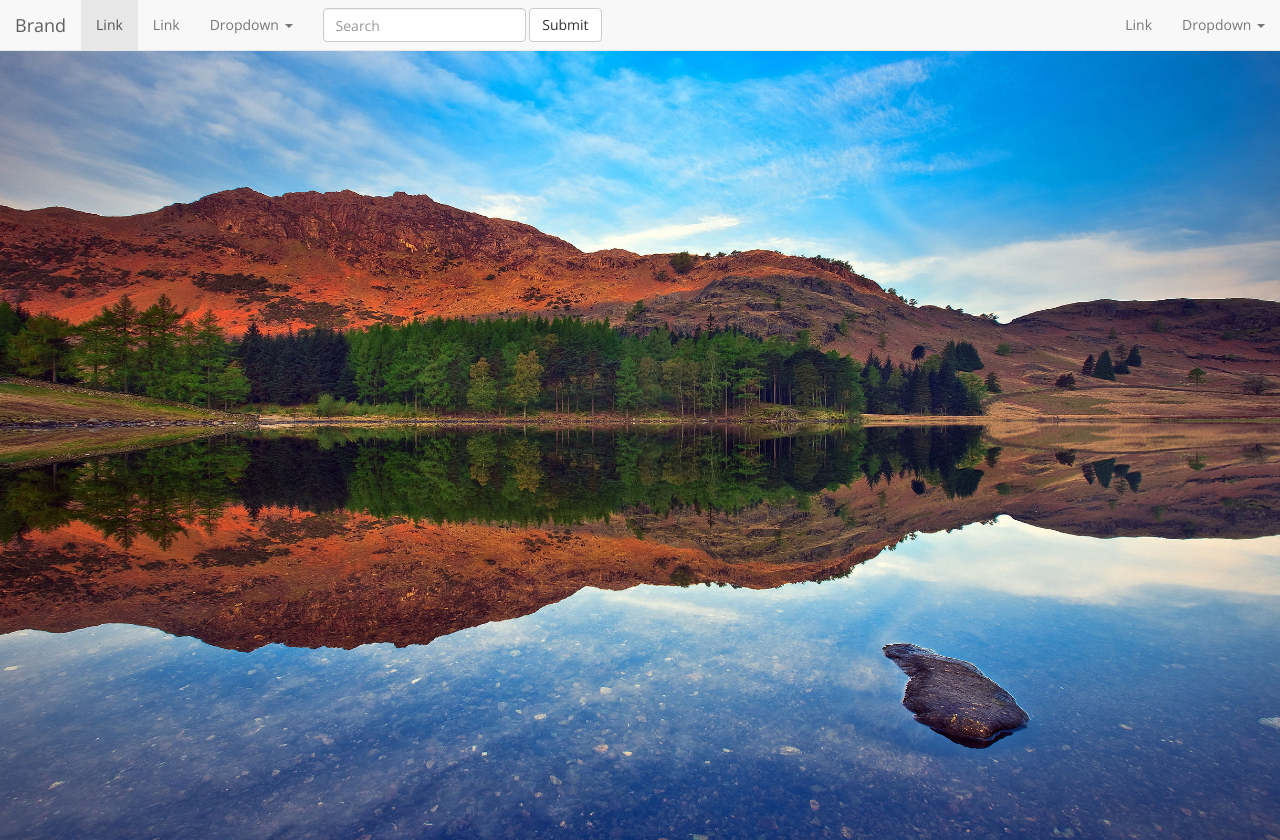
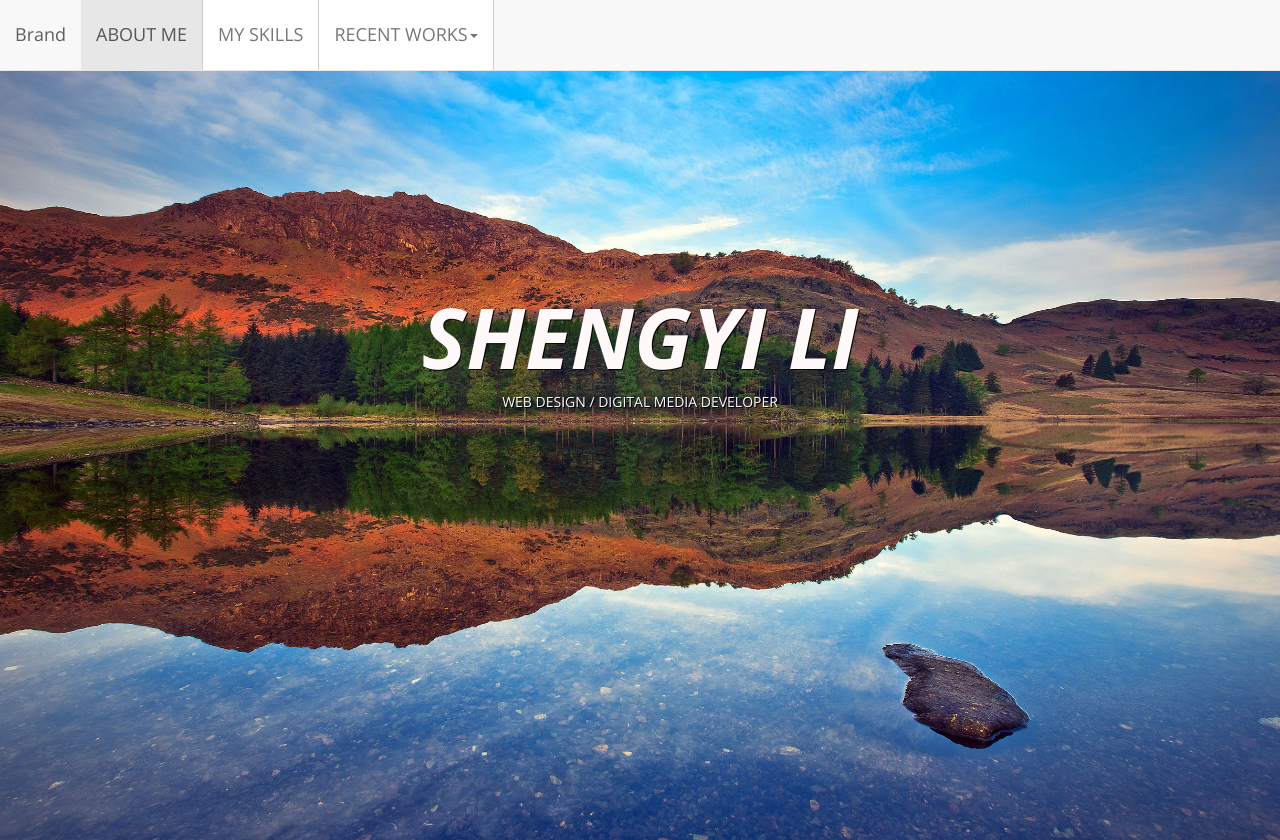
Before and after one commit to lilith198475/sc-web, a plain HTML site: page index.html in a window 1280 px wide. Shown: the top 840 px of the page. Drawn offline with nearby package versions, Linux system fonts and the light colour scheme.

Commit message:
2016/04/13

```diff
--- a/index.html
+++ b/index.html
@@ -69,16 +69,18 @@ a:hover .project-block{
                             <span class="icon-bar"></span>
                             <span class="icon-bar"></span>
                           </button>
-                          <a class="navbar-brand" href="#">Brand</a>
+                          <a class="navbar-brand" href="#"><h4>Brand</h4></a>
                         </div>
 
                         <!-- Collect the nav links, forms, and other content for toggling -->
                         <div class="collapse navbar-collapse" id="bs-example-navbar-collapse-1">
                           <ul class="nav navbar-nav">
-                            <li class="active"><a href="#">Link <span class="sr-only">(current)</span></a></li>
-                            <li><a href="#">Link</a></li>
+                            <li class="active"><a href="#" style="border-right: 1px solid #ccc;"><h4>ABOUT ME</h4>  <span class="sr-only">(current)</span></a></li>
+                            <li><a href="#" style="background:#FFFFFF; border-right: 1px solid #ccc;"><h4>MY SKILLS</h4></a></li>
+
+
                             <li class="dropdown">
-                              <a href="#" class="dropdown-toggle" data-toggle="dropdown" role="button" aria-haspopup="true" aria-expanded="false">Dropdown <span class="caret"></span></a>
+                              <a href="#" class="dropdown-toggle" data-toggle="dropdown" role="button" aria-haspopup="true" aria-expanded="false" style="background:#FFFFFF; border-right: 1px solid #ccc;"><h4>RECENT WORKS<span class="caret"></span></h4></a>
                               <ul class="dropdown-menu">
                                 <li><a href="#">Action</a></li>
                                 <li><a href="#">Another action</a></li>
@@ -90,25 +92,7 @@ a:hover .project-block{
                               </ul>
                             </li>
                           </ul>
-                          <form class="navbar-form navbar-left" role="search">
-                            <div class="form-group">
-                              <input type="text" class="form-control" placeholder="Search">
-                            </div>
-                            <button type="submit" class="btn btn-default">Submit</button>
-                          </form>
-                          <ul class="nav navbar-nav navbar-right">
-                            <li><a href="#">Link</a></li>
-                            <li class="dropdown">
-                              <a href="#" class="dropdown-toggle" data-toggle="dropdown" role="button" aria-haspopup="true" aria-expanded="false">Dropdown <span class="caret"></span></a>
-                              <ul class="dropdown-menu">
-                                <li><a href="#">Action</a></li>
-                                <li><a href="#">Another action</a></li>
-                                <li><a href="#">Something else here</a></li>
-                                <li role="separator" class="divider"></li>
-                                <li><a href="#">Separated link</a></li>
-                              </ul>
-                            </li>
-                          </ul>
+
                         </div><!-- /.navbar-collapse -->
 
 
@@ -125,11 +109,21 @@ a:hover .project-block{
 
 
 	<div class="parallax-window" data-parallax="scroll" data-image-src="img/img.jpg">
-    <div class="row">
+    		<div class="row">
+          				<div style="position: absolute; top: 50%; left: 0; text-align: center; display: block; width: 100%; height: 250px; margin-top: -125px; cursor: pointer;">
+                           <h1 style="text-transform: uppercase; font-size: 6em; font-style:italic; line-height: 1em; text-shadow: 1px 1px 0px black; color:#FFF9F9; font-weight:bold;">SHENGYI LI</h1>
+
+                           <div style="text-transform: uppercase; font-size: 1em; text-shadow: 1px 1px 0px black; margin: 0 0 50px 0;line-height: 1.8em; color:#FFFFFF;">Web Design /  Digital Media Developer</div>
 
 
+                        </div>
+
+   			</div>
     </div>
-    </div>
+
+
+
+
 
     <div class="container-fluid">
      <a href="#" style="color:#000;">
@@ -179,7 +173,7 @@ a:hover .project-block{
 
 <script language="javascript">
 
-$('.parallax-window').parallax({imageSrc: 'img/img.jpg'});
+$(".parallax-window").parallax({imageSrc:"img/img.jpg"});
 </script>
 
 
```
